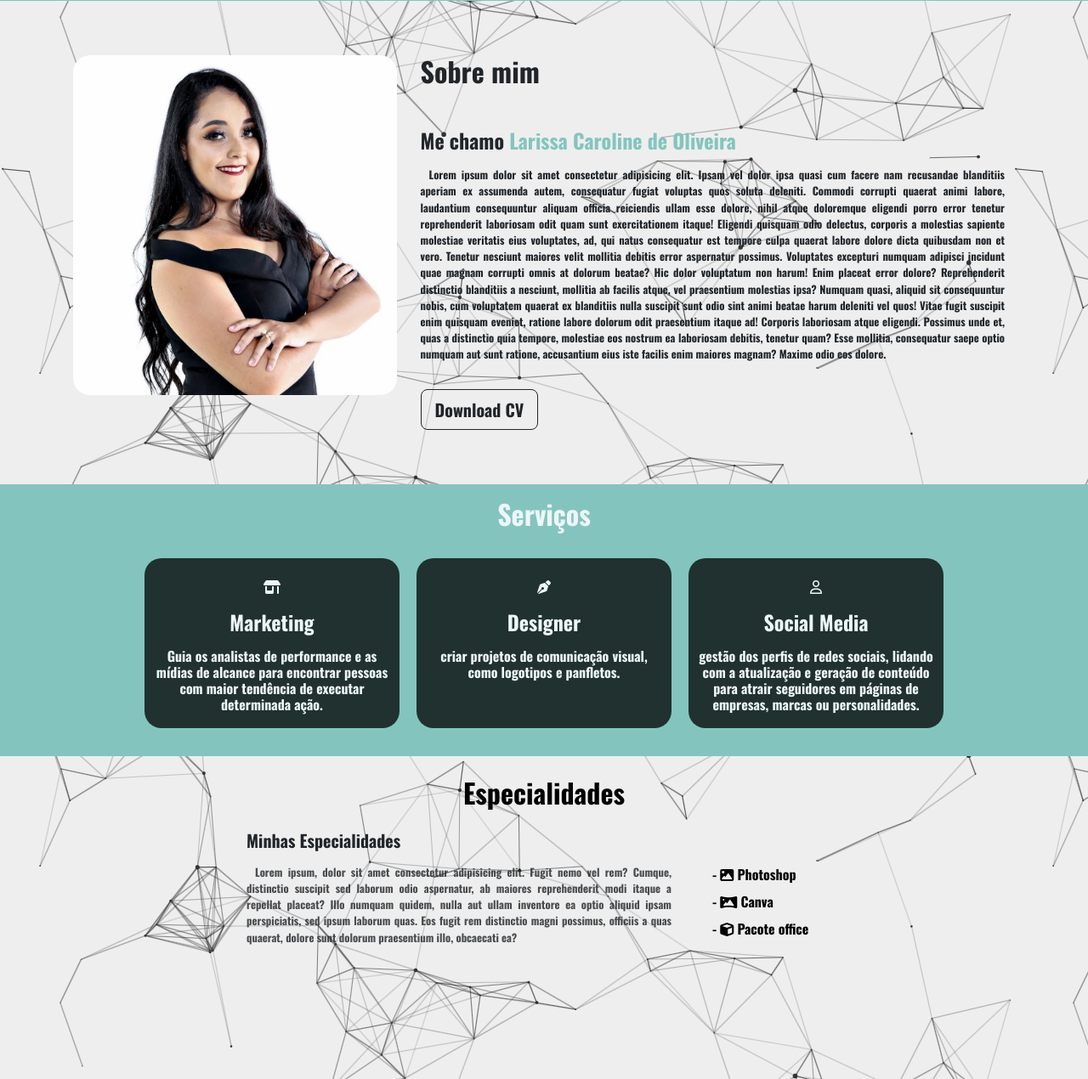
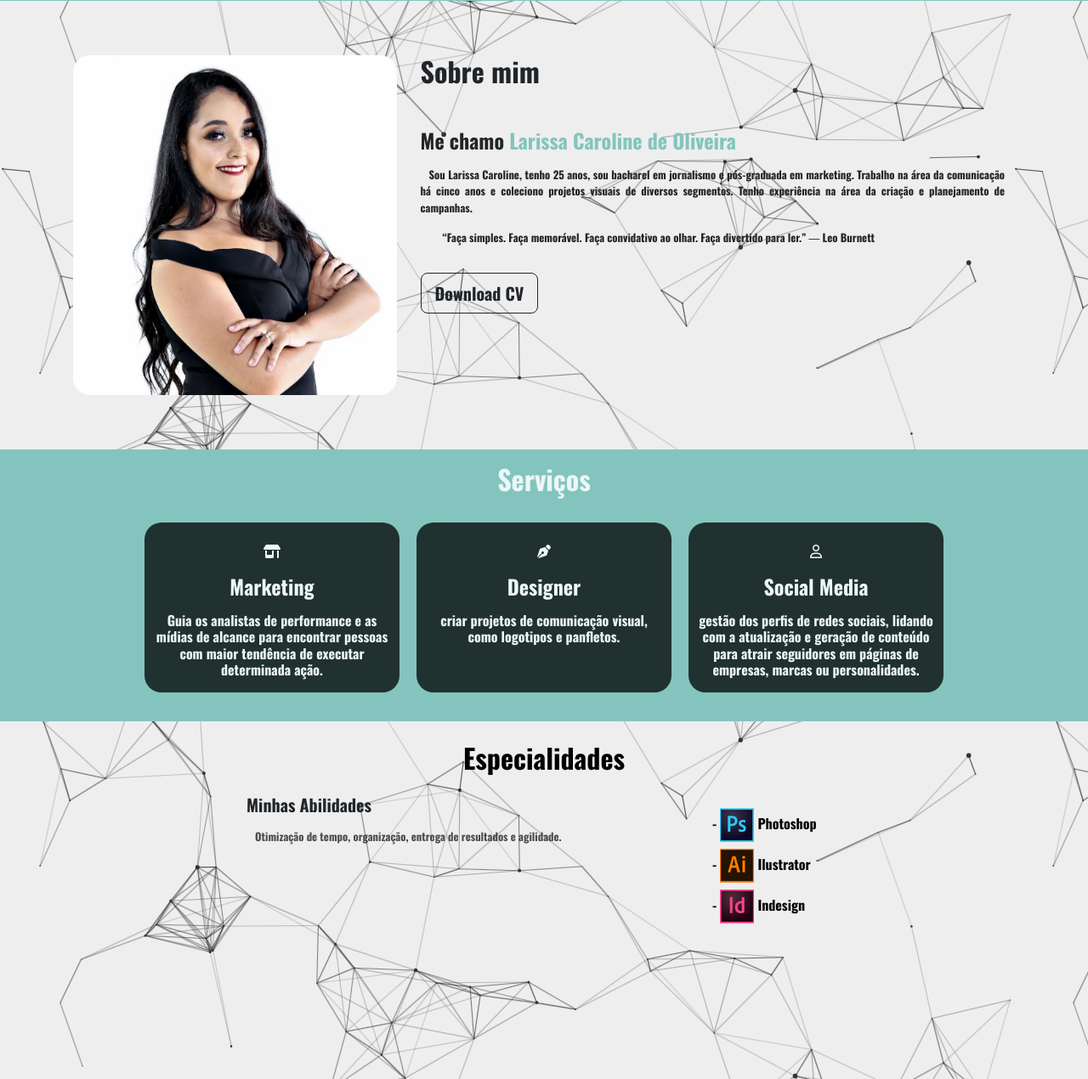
Before and after one commit to Lucas-Jav/portifolio-larissa, a plain HTML site: page index.html in a window 1280 px wide. Shown: the part 399-1669 px from the top of the page at 85% size. Drawn offline with nearby package versions, Linux system fonts and the light colour scheme.

Commit message:
adiçao de conteudo

```diff
--- a/index.html
+++ b/index.html
@@ -51,9 +51,11 @@
         </nav>
         <div class="container color-s pt-3 pb-5" data-aos-duration="3000">
             <h4 data-aos="fade-right" data-aos-duration="1000">Olá, meu nome é</h2>
-                <h2 data-aos="fade-right" data-aos-duration="1500">Larissa <span class="color-b">Caroline</span> <span class="text-flicker-in-glow">|</span></h2>
+                <h2 data-aos="fade-right" data-aos-duration="1500">Larissa <span class="color-b">Caroline</span> <span
+                        class="text-flicker-in-glow">|</span></h2>
                 <h4 data-aos="fade-right" data-aos-duration="2000">eu sou uma DESIGNER e Social Media</h4>
-                <a type="button" href="mailto:larissacarolinenx@gmail.com" class="btn btn-outline-dark btn-lg mt-3" data-aos="fade-right" data-aos-duration="2500">Contratar-me</a>
+                <a type="button" href="mailto:larissacarolinenx@gmail.com" class="btn btn-outline-dark btn-lg mt-3"
+                    data-aos="fade-right" data-aos-duration="2500">Contratar-me</a>
         </div>
     </header>
 
@@ -62,27 +64,16 @@
         <img src="./img/larissaFoto.png" alt="" id="img-l">
         <div class="container-fluid">
             <h2 data-aos="fade-up" data-aos-duration="1000">Sobre mim</h2>
-            <h4 class="mt-5" data-aos="fade-up" data-aos-duration="1500">Me chamo <span class="color-p">Larissa Caroline de Oliveira</span></h4>
-            <p class="text-aling mt-3 font-resp txt-opacity" data-aos="fade-up" data-aos-duration="2000">Lorem ipsum dolor sit amet consectetur adipisicing elit.
-                Ipsam vel dolor ipsa
-                quasi cum facere nam recusandae blanditiis aperiam ex assumenda autem, consequatur fugiat voluptas quos
-                soluta deleniti. Commodi corrupti quaerat animi labore, laudantium consequuntur aliquam officia
-                reiciendis ullam esse dolore, nihil atque doloremque eligendi porro error tenetur reprehenderit
-                laboriosam odit quam sunt exercitationem itaque! Eligendi quisquam odio delectus, corporis a molestias
-                sapiente molestiae veritatis eius voluptates, ad, qui natus consequatur est tempore culpa quaerat labore
-                dolore dicta quibusdam non et vero. Tenetur nesciunt maiores velit mollitia debitis error aspernatur
-                possimus. Voluptates excepturi numquam adipisci incidunt quae magnam corrupti omnis at dolorum beatae?
-                Hic dolor voluptatum non harum! Enim placeat error dolore? Reprehenderit distinctio blanditiis a
-                nesciunt, mollitia ab facilis atque, vel praesentium molestias ipsa? Numquam quasi, aliquid sit
-                consequuntur nobis, cum voluptatem quaerat ex blanditiis nulla suscipit sunt odio sint animi beatae
-                harum deleniti vel quos! Vitae fugit suscipit enim quisquam eveniet, ratione labore dolorum odit
-                praesentium itaque ad! Corporis laboriosam atque eligendi. Possimus unde et, quas a distinctio quia
-                tempore, molestiae eos nostrum ea laboriosam debitis, tenetur quam? Esse mollitia, consequatur saepe
-                optio numquam aut sunt ratione, accusantium eius iste facilis enim maiores magnam? Maxime odio eos
-                dolore.
-            </p>
-            <a type="button" class="btn btn-outline-dark btn-lg mt-3 btn-hover" href="./out/Profile.pdf"
-                target="_blank" data-aos="fade-up" data-aos-duration="2500">Download CV</a>
+            <h4 class="mt-5" data-aos="fade-up" data-aos-duration="1500">Me chamo <span class="color-p">Larissa Caroline
+                    de Oliveira</span></h4>
+            <p class="text-aling mt-3 font-resp txt-opacity" data-aos="fade-up" data-aos-duration="2000">
+                Sou Larissa Caroline, tenho 25 anos, sou bacharel em jornalismo e pós-graduada em marketing. Trabalho na
+                área da comunicação há cinco anos e coleciono projetos visuais de diversos segmentos. Tenho experiência
+                na área da criação e planejamento de campanhas.</p>
+
+            <p class="text-aling mt-3 font-resp txt-opacity mx-3" data-aos="fade-up" data-aos-duration="2000">“Faça simples. Faça memorável. Faça convidativo ao olhar. Faça divertido para ler.” ― Leo Burnett</p>
+            <a type="button" class="btn btn-outline-dark btn-lg mt-3 btn-hover" href="./out/Profile.pdf" target="_blank"
+                data-aos="fade-up" data-aos-duration="2500">Download CV</a>
         </div>
     </div>
 
@@ -119,12 +110,10 @@
         <h2 class="text-center mt-4 color-b">Especialidades</h2>
         <div class="d-flex flex-wrap justify-content-center">
             <div class="main-content mx-5">
-                <h5 class="mt-3 mb-3">Minhas Especialidades</h5>
-                <p class="text-aling font-resp txt-opacity">Lorem ipsum, dolor sit amet consectetur adipisicing elit. Fugit nemo vel
-                    rem? Cumque, distinctio suscipit sed laborum odio aspernatur, ab maiores reprehenderit modi itaque a
-                    repellat placeat? Illo numquam quidem, nulla aut ullam inventore ea optio aliquid ipsam
-                    perspiciatis, sed ipsum laborum quas. Eos fugit rem distinctio magni possimus, officiis a quas
-                    quaerat, dolore sunt dolorum praesentium illo, obcaecati ea?</p>
+                <h5 class="mt-3 mb-3">Minhas Abilidades</h5>
+                <p class="text-aling font-resp txt-opacity"> Otimização de tempo, organização,
+                    entrega de resultados e agilidade.
+                </p></p>
             </div>
             <div class="main-content2  d-flex flex-wrap">
 
@@ -132,13 +121,13 @@
                     <ul class="navbar-nav d-flex gap-2 color-b">
 
                         <li class="nav-item icons-ct" data-aos="fade-right" data-aos-duration="1500">-
-                            <i class="fa-sharp fa-solid fa-image"></i> Photoshop
+                            <img src="./img/ptsh.png" alt=""></i> Photoshop
                         </li>
                         <li class="nav-item icons-ct" data-aos="fade-right" data-aos-duration="2000">-
-                            <i class="fa-sharp fa-solid fa-panorama"></i> Canva
+                            <img src="./img/ilus.png" alt=""></i> Ilustrator
                         </li>
                         <li class="nav-item icons-ct" data-aos="fade-right" data-aos-duration="2500">-
-                            <i class="fa-sharp fa-solid fa-cube"></i> Pacote office
+                            <img src="./img/indes.png" alt=""></i> Indesign
                         </li>
                     </ul>
                 </div>
@@ -158,36 +147,21 @@
                     aria-label="Slide 2"></button>
                 <button type="button" data-bs-target="#carouselExampleDark" data-bs-slide-to="2"
                     aria-label="Slide 3"></button>
-                <button type="button" data-bs-target="#carouselExampleDark" data-bs-slide-to="3"
-                    aria-label="Slide 4"></button>
             </div>
             <div class="carousel-inner">
                 <div class="carousel-item active" data-bs-interval="10000">
-                    <img src="./img/teste.png" class="d-block w-100" alt="...">
+                    <img src="./img/carrouseu-1.png" class="d-block w-100" alt="...">
                     <div class="carousel-caption d-none d-md-block">
-                        <h5 class="color-s">First slide label</h5>
-                        <p class="color-s">Some representative placeholder content for the first slide.</p>
                     </div>
                 </div>
                 <div class="carousel-item" data-bs-interval="2000">
-                    <img src="./img/teste1.png" class="d-block w-100" alt="...">
+                    <img src="./img/carrouseu-2.png" class="d-block w-100" alt="...">
                     <div class="carousel-caption d-none d-md-block">
-                        <h5 class="color-s">Second slide label</h5>
-                        <p class="color-s">Some representative placeholder content for the second slide.</p>
                     </div>
                 </div>
                 <div class="carousel-item">
-                    <img src="./img/teste2.png" class="d-block w-100" alt="...">
+                    <img src="./img/carrouseu-3.png" class="d-block w-100" alt="...">
                     <div class="carousel-caption d-none d-md-block">
-                        <h5 class="color-s">Third slide label</h5>
-                        <p class="color-s">Some representative placeholder content for the third slide.</p>
-                    </div>
-                </div>
-                <div class="carousel-item">
-                    <img src="./img/teste3.png" class="d-block w-100" alt="...">
-                    <div class="carousel-caption d-none d-md-block">
-                        <h5 class="color-s">Quart slide label</h5>
-                        <p class="color-s">Some representative placeholder content for the third slide.</p>
                     </div>
                 </div>
             </div>
@@ -209,25 +183,27 @@
         <div class="container color-s">
             <h2 class="text-center color-s pt-3 pb-3">Contato</h2>
             <h4>Fale comigo</h4>
-            <p class="font-resp">Caso tenha algum interesse em fechar um projeto, pode entrar em contato comigo via Whatsapp ou através do
+            <p class="font-resp">Caso tenha algum interesse em fechar um projeto, pode entrar em contato comigo via
+                Whatsapp ou através do
                 Linkedin. <span class="color-p">(Clicando em um dos icones do Menu abaixo você será redirecionado para o
                     meu perfil)</span>.
             </p>
             <div class="icons-contat ms-5">
                 <ul class="navbar-nav d-flex gap-4">
                     <li class="nav-item icons-ct" data-aos="fade-right" data-aos-duration="1000">-
-                            <a href="https://www.instagram.com/larissa.carolineo/" class="color-s"
-                                target="_blank"><i class="fa-brands fa-instagram"></i> Instagram</a>
+                        <a href="https://www.instagram.com/larissa.carolineo/" class="color-s" target="_blank"><i
+                                class="fa-brands fa-instagram"></i> Instagram</a>
                     </li>
                     <li class="nav-item icons-ct" data-aos="fade-right" data-aos-duration="1500">-
                         <a href="https://www.linkedin.com/in/larissa-caroline-287a60158/" class="color-s"
                             target="_blank"><i class="fa-brands fa-linkedin"></i> Linkedin</a>
                     </li>
                     <li class="nav-item icons-ct" data-aos="fade-right" data-aos-duration="2000">-
-                            <a href="" class="color-s" target="_blank"><i class="fa-brands fa-whatsapp"></i> Whatsapp</a>
+                        <a href="https://wa.me/5534992428327?text=Ol%C3%A1%2C+vim+do+seu+portf%C3%B3lio%21" class="color-s" target="_blank"><i class="fa-brands fa-whatsapp"></i> Whatsapp</a>
                     </li>
                     <li class="nav-item icons-ct" data-aos="fade-right" data-aos-duration="2500">-
-                            <a href="mailto:larissacarolinenx@gmail.com" class="color-s" target="_blank"><i class="fa-regular fa-envelope"></i> Email</a>
+                        <a href="mailto:larissacarolinenx@gmail.com" class="color-s" target="_blank"><i
+                                class="fa-regular fa-envelope"></i> Email</a>
                     </li>
                 </ul>
             </div>
@@ -235,7 +211,8 @@
     </div>
 
     <footer class="p-3">
-        <p class="text-center color-s mt-3 font-resp">Criado por <span class="color-p">Lucas Oliveira</span> | Todos os direitos reservados 2022</p>
+        <p class="text-center color-s mt-3 font-resp">Criado por <span class="color-p">Lucas Oliveira</span> | Todos os
+            direitos reservados 2022</p>
     </footer>
 
 
```
Also changed, not shown: img/carrouseu-3.png (added), img/ilus.png (added), img/indes.png (added), img/ptsh.png (added), img/teste3.png (deleted), 5 other files. Lines whose indentation alone changed are shown as unchanged.
